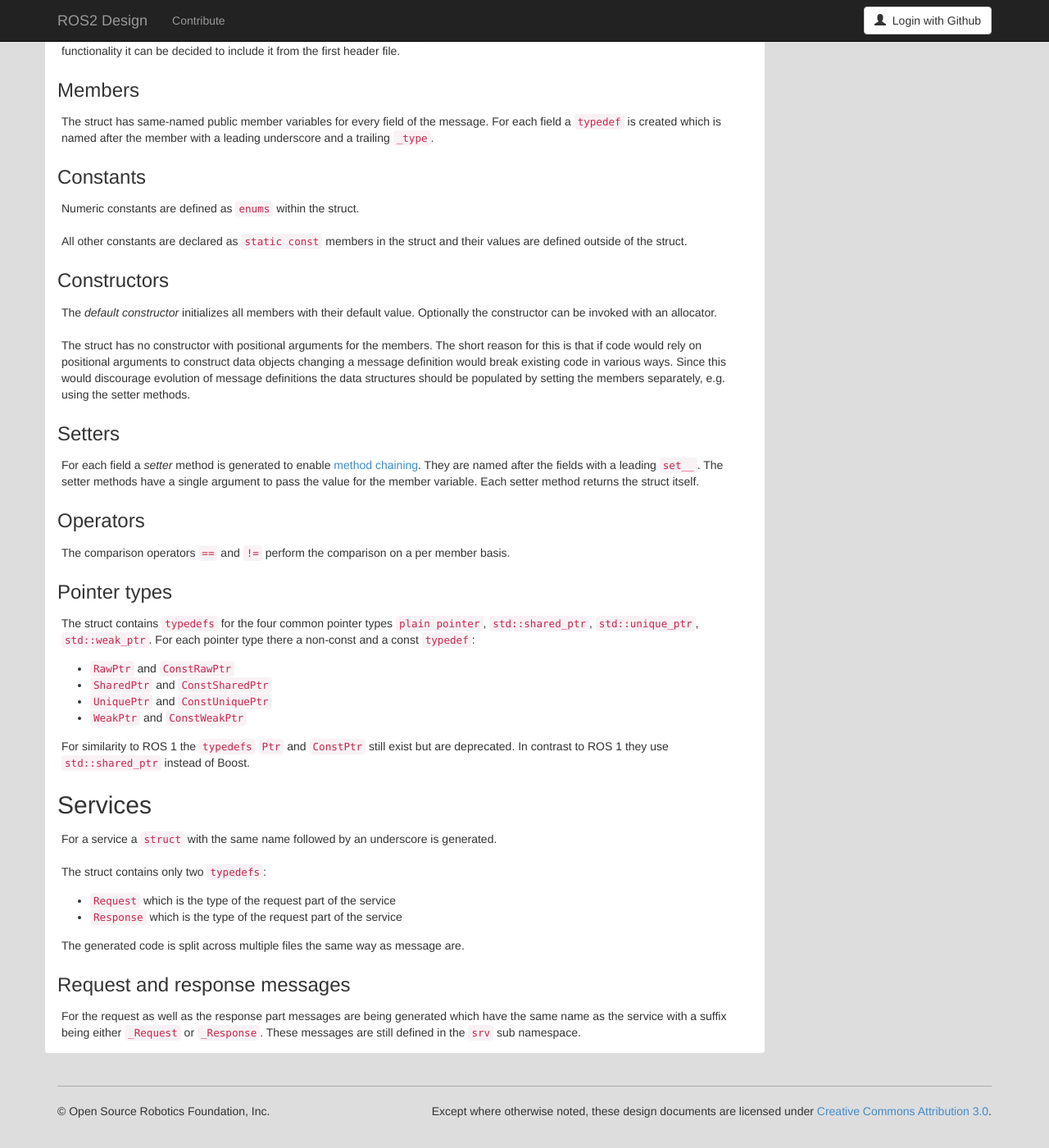
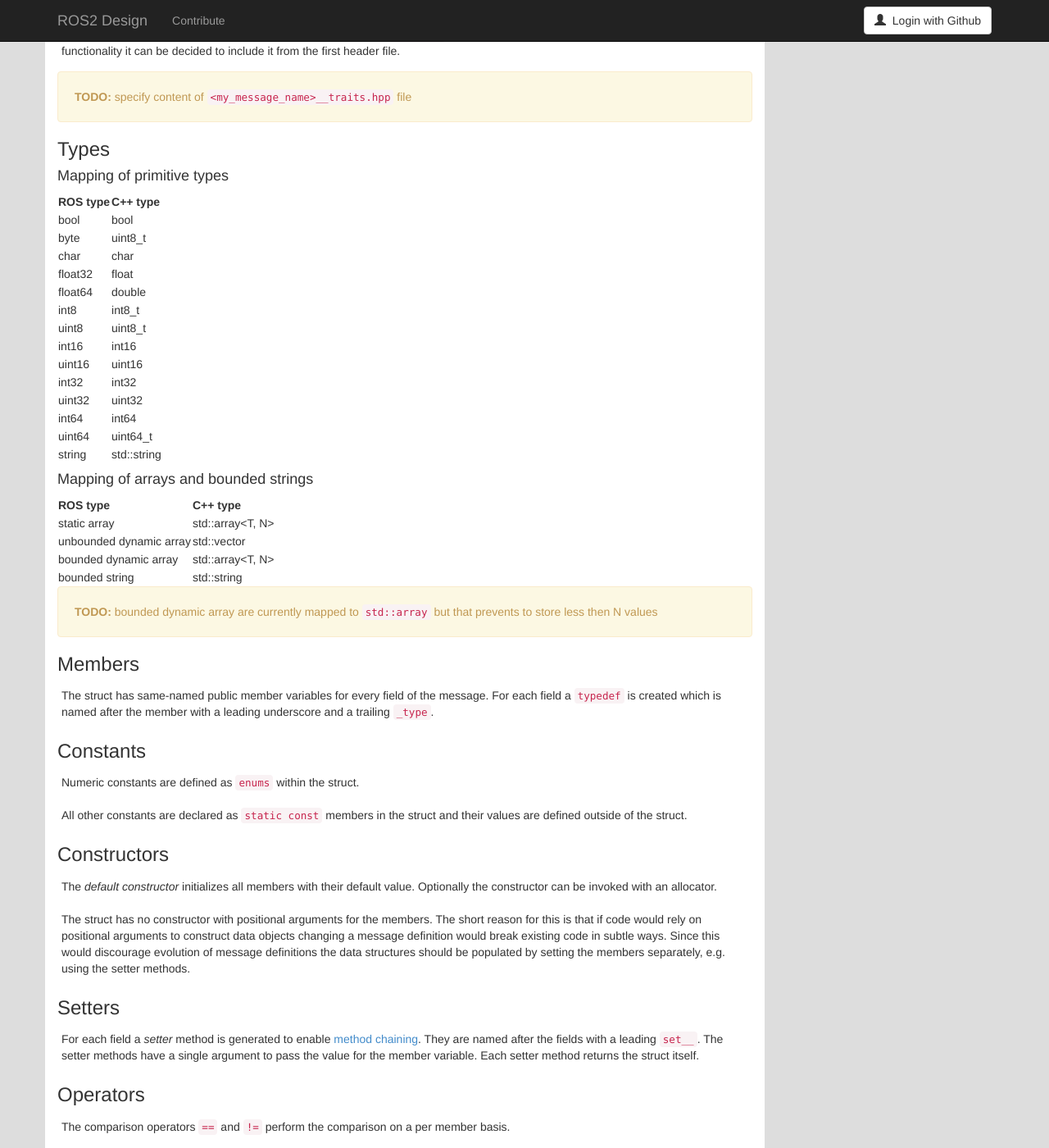
Before and after one commit to ros2/design, a Jekyll site: the page built from articles/112_generated_interfaces_cpp.md, in a window 1280 px wide and 1400 px high, scrolled down 793 px. Shown: the whole window at 82% size. Built offline with Jekyll 4.4.1, drawn with Linux system fonts in a browser that asks for light colours; nearby versions of some CDN libraries; before the commit the page ends 2168 px from its top, so only the background shows below that; some of the changed text lies outside the part shown.

Commit message:
add type mapping between ROS IDL and C++ to article

```diff
--- a/articles/112_generated_interfaces_cpp.md
+++ b/articles/112_generated_interfaces_cpp.md
@@ -47,8 +47,46 @@ For each message two files are being generated:
 - `<my_message_name>.hpp` currently only includes `<my_message_name>__struct.hpp`
 - `<my_message_name>__struct.hpp` containing the definition of the struct
 
-This allow to add addition files beside the one with the suffix `__struct` to provide additional functionality.
+This allows to add additional files besides the one with the suffix `__struct` to provide additional functionality.
 For each additional functionality it can be decided to include it from the first header file.
+
+<div class="alert alert-warning" markdown="1">
+  <b>TODO:</b> specify content of <code>&lt;my_message_name&gt;__traits.hpp</code> file
+</div>
+
+### Types
+
+#### Mapping of primitive types
+
+| ROS type | C++ type    |
+| -------- | ----------- |
+| bool     | bool        |
+| byte     | uint8_t     |
+| char     | char        |
+| float32  | float       |
+| float64  | double      |
+| int8     | int8_t      |
+| uint8    | uint8_t     |
+| int16    | int16       |
+| uint16   | uint16      |
+| int32    | int32       |
+| uint32   | uint32      |
+| int64    | int64       |
+| uint64   | uint64_t    |
+| string   | std::string |
+
+#### Mapping of arrays and bounded strings
+
+| ROS type                | C++ type         |
+| ----------------------- | ---------------- |
+| static array            | std::array<T, N> |
+| unbounded dynamic array | std::vector<T>   |
+| bounded dynamic array   | std::array<T, N> |
+| bounded string          | std::string      |
+
+<div class="alert alert-warning" markdown="1">
+  <b>TODO:</b> bounded dynamic array are currently mapped to <code>std::array</code> but that prevents to store less then N values
+</div>
 
 ### Members
 
@@ -67,7 +105,7 @@ The *default constructor* initializes all members with their default value.
 Optionally the constructor can be invoked with an allocator.
 
 The struct has no constructor with positional arguments for the members.
-The short reason for this is that if code would rely on positional arguments to construct data objects changing a message definition would break existing code in various ways.
+The short reason for this is that if code would rely on positional arguments to construct data objects changing a message definition would break existing code in subtle ways.
 Since this would discourage evolution of message definitions the data structures should be populated by setting the members separately, e.g. using the setter methods.
 
 ### Setters
@@ -107,5 +145,6 @@ The generated code is split across multiple files the same way as message are.
 
 ### Request and response messages
 
-For the request as well as the response part messages are being generated which have the same name as the service with a suffix being either `_Request` or `_Response`.
-These messages are still defined in the `srv` sub namespace.
+For the request and response parts of a service separate messages are being generated.
+These messages are named after the service and have either a `_Request` or `_Response` suffix.
+They are are still defined in the `srv` sub namespace.
```
Also changed, not shown: other parts of articles/112_generated_interfaces_cpp.md (+2 -2 lines).
